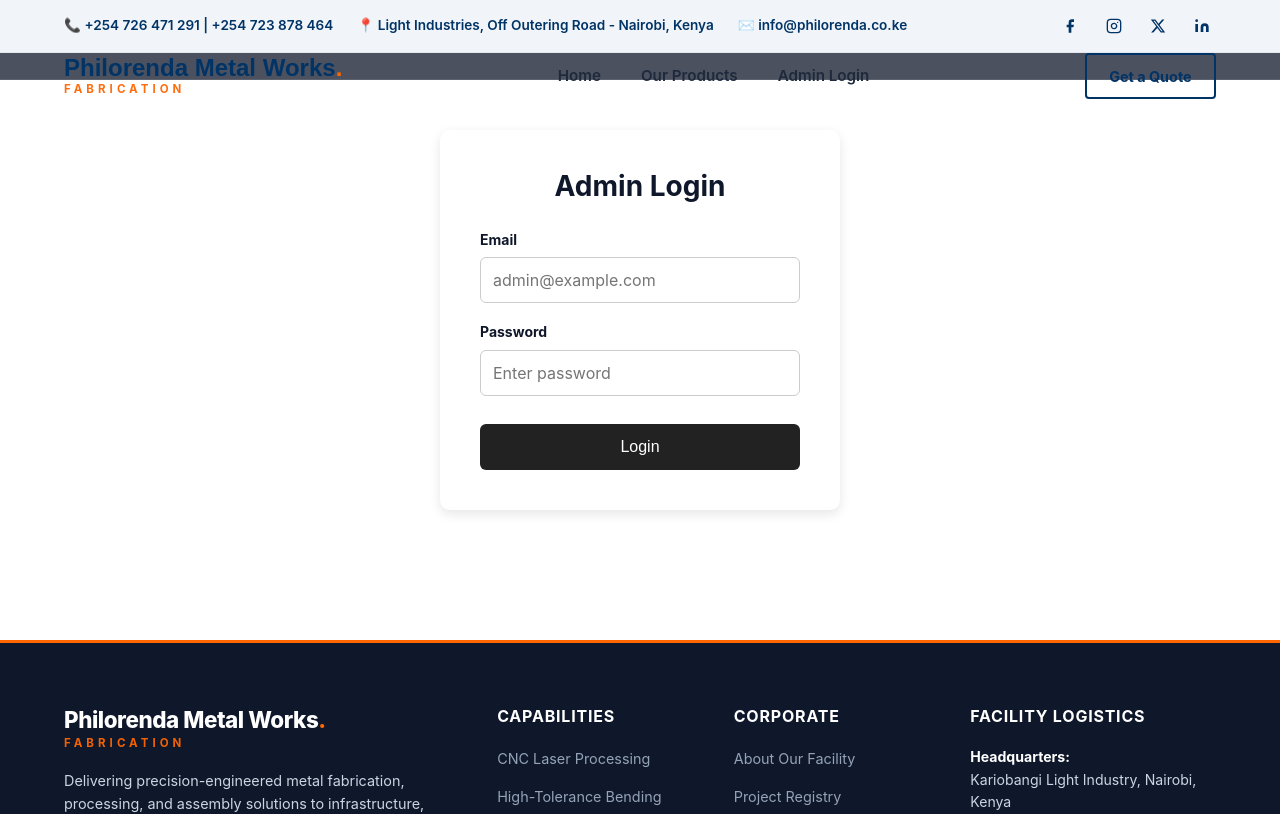
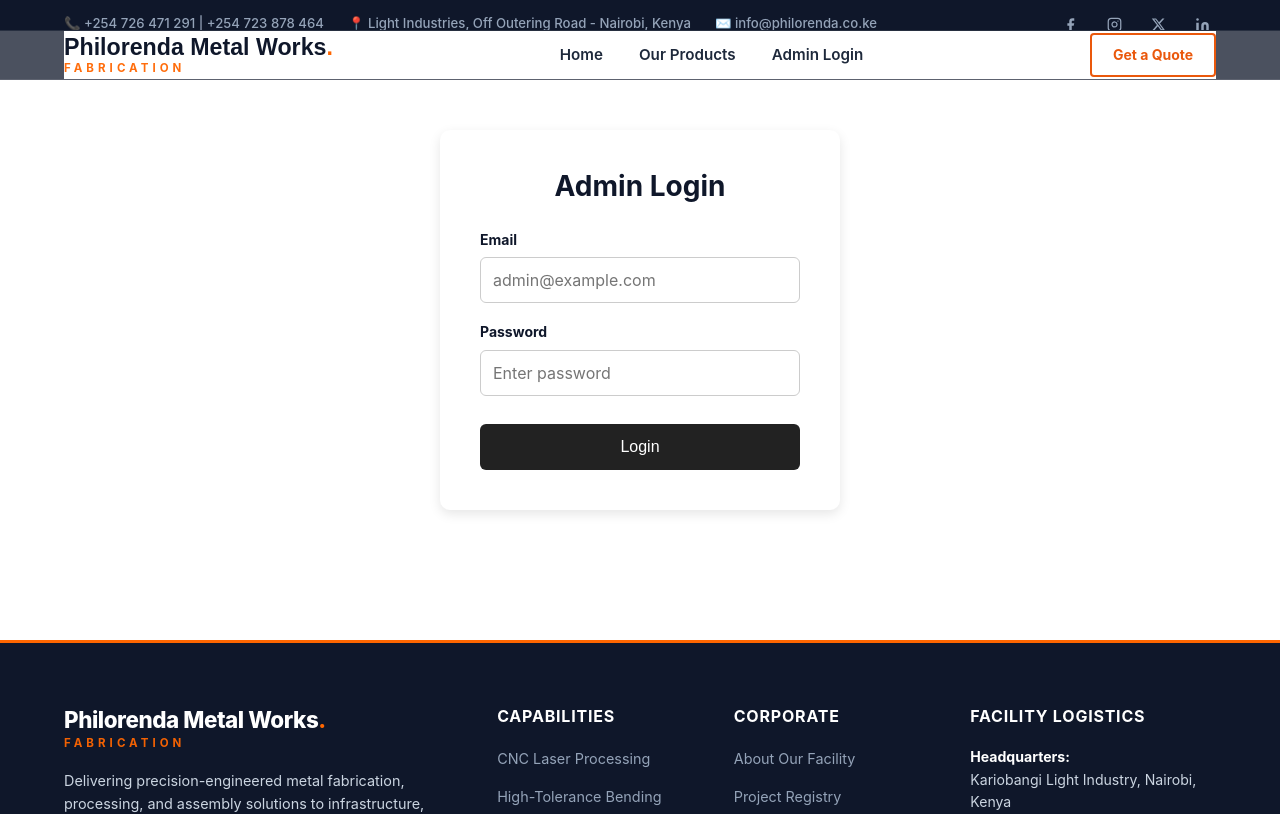
Before and after one commit to benniematiko/philoprefabfrontend, a React app: page /login in a window 1280 px wide. Shown: the top 814 px of the page. Built offline with nearby package versions, Linux system fonts and the light colour scheme; the HTML template or start-up script is replaced by a standard one.

Commit message:
Use Render API URL for items

```diff
--- a/src/components/navbar/Navbar.css
+++ b/src/components/navbar/Navbar.css
@@ -7,16 +7,15 @@
   left: 0;
   width: 100%;
   z-index: 1000;
-  background: rgba(255, 255, 255, 0.95);
-  backdrop-filter: blur(8px);
-  transition: all 0.3s ease;
+  background-color: #ffffff;
+  border-bottom: 1px solid #e2e8f0;
+  transition: box-shadow 0.3s ease, background-color 0.3s ease;
   display: flex;
   flex-direction: column;
   margin: 0;
   padding: 0;
 }
 
-/* Reset margins and paddings across header elements */
 .navbar *,
 .navbar *::before,
 .navbar *::after {
@@ -30,22 +29,25 @@
    ========================================== */
 .top-bar {
   width: 100%;
-  background-color: #f1f5f9;
-  border-bottom: 1px solid #e2e8f0;
-  transition: all 0.3s ease;
+  background-color: #0f172a;
+  border-bottom: 1px solid rgba(255, 255, 255, 0.1);
+  max-height: 50px;
+  opacity: 1;
+  overflow: hidden;
+  transition: max-height 0.3s cubic-bezier(0.4, 0, 0.2, 1), opacity 0.25s ease;
 }
 
 .top-bar-content {
   width: 90%;
   max-width: 1400px;
   margin: 0 auto;
-  padding: 12px 0;
+  padding: 10px 0;
   display: flex;
   justify-content: space-between;
   align-items: center;
-  font-size: 0.85rem;
-  font-weight: 600;
-  color: #003366;
+  font-size: 0.825rem;
+  font-weight: 500;
+  color: #94a3b8;
 }
 
 .top-bar-left,
@@ -55,7 +57,6 @@
   gap: 1.5rem;
 }
 
-/* Social Icons */
 .social-links {
   display: flex;
   align-items: center;
@@ -63,25 +64,24 @@
 }
 
 .social-links a {
-  color: #003366;
+  color: #94a3b8;
   display: inline-flex;
   align-items: center;
   justify-content: center;
   width: 28px;
   height: 28px;
   text-decoration: none !important;
-  border: none !important;
   transition: color 0.2s ease, transform 0.2s ease;
 }
 
 .social-links a:hover {
-  color: #ff7b25;
+  color: #ea580c;
   transform: translateY(-2px);
 }
 
 .social-links svg {
-  width: 16px;
-  height: 16px;
+  width: 15px;
+  height: 15px;
   flex-shrink: 0;
 }
 
@@ -92,53 +92,47 @@
   width: 90%;
   max-width: 1400px;
   margin: 0 auto;
-  height: 80px;
+  height: 76px;
   display: flex;
   justify-content: space-between;
   align-items: center;
-  background-color: transparent;
+  background-color: #ffffff;
   position: relative;
+  transition: height 0.3s ease;
 }
 
-/* BRAND / LOGO */
-.navbar-logo a,
-.navbar-logo a:hover,
-.navbar-logo a:focus {
+.navbar-logo a {
   text-decoration: none !important;
-  border: none !important;
-  outline: none !important;
-  box-shadow: none !important;
   display: flex;
   flex-direction: column;
   align-items: flex-start;
 }
 
 .logo-main-line {
-  font-family: 'Space Grotesk', sans-serif;
-  font-size: 1.5rem;
+  font-family: 'Plus Jakarta Sans', sans-serif;
+  font-size: 1.45rem;
   font-weight: 800;
-  color: #003366;
+  color: #0f172a;
   line-height: 1;
 }
 
 .accent-dot {
-  color: #ff7b25;
+  color: #ea580c;
 }
 
 .logo-subtext {
   font-size: 0.65rem;
   font-weight: 700;
   letter-spacing: 3px;
-  color: #0056b3;
+  color: #64748b;
   margin-top: 4px;
   line-height: 1;
   display: block;
 }
 
-/* DESKTOP NAV LINKS */
 .navbar-links {
   display: flex;
-  gap: 2.5rem;
+  gap: 2.25rem;
   align-items: center;
 }
 
@@ -153,7 +147,7 @@
 }
 
 .nav-item:hover {
-  color: #0056b3;
+  color: #ea580c;
 }
 
 .nav-item::after {
@@ -163,7 +157,7 @@
   left: 0;
   width: 0;
   height: 2px;
-  background-color: #ff7b25;
+  background-color: #ea580c;
   transition: width 0.3s ease;
 }
 
@@ -171,7 +165,6 @@
   width: 100%;
 }
 
-/* DESKTOP CTA BUTTON */
 .navbar-actions {
   display: flex;
   align-items: center;
@@ -179,17 +172,17 @@
 
 .nav-cta-btn {
   text-decoration: none !important;
-  color: #003366;
-  border: 2px solid #003366;
-  padding: 0.6rem 1.4rem;
+  color: #ea580c;
+  border: 2px solid #ea580c;
+  padding: 0.55rem 1.3rem;
   font-weight: 700;
-  font-size: 0.9rem;
+  font-size: 0.875rem;
   border-radius: 4px;
-  transition: all 0.3s ease;
+  transition: all 0.25s ease;
 }
 
 .nav-cta-btn:hover {
-  background-color: #003366;
+  background-color: #ea580c;
   color: #ffffff;
 }
 
@@ -220,7 +213,7 @@
   display: block;
   width: 26px;
   height: 2.5px;
-  background-color: #003366;
+  background-color: #0f172a;
   border-radius: 2px;
   transition: transform 0.3s cubic-bezier(0.4, 0, 0.2, 1), opacity 0.2s ease;
   transform-origin: center;
@@ -230,11 +223,16 @@
    5. SCROLL STATE
    ========================================== */
 .navbar-scrolled .top-bar {
-  display: none;
+  max-height: 0;
+  opacity: 0;
 }
 
 .navbar-scrolled {
   box-shadow: 0 4px 20px rgba(0, 0, 0, 0.08);
+}
+
+.navbar-scrolled .navbar-container {
+  height: 68px;
 }
 
 /* BACKDROP OVERLAY */
@@ -244,7 +242,8 @@
   left: 0;
   width: 100vw;
   height: 100vh;
-  background: rgba(0, 0, 0, 0.4);
+  background: rgba(15, 23, 42, 0.5);
+  backdrop-filter: blur(4px);
   z-index: 9999;
 }
 
@@ -258,7 +257,7 @@
 
   .top-bar-content {
     justify-content: center;
-    padding: 10px 0;
+    padding: 8px 0;
   }
 
   .navbar-actions {
@@ -269,19 +268,19 @@
     display: flex;
   }
 
-  /* Slide-In Drawer */
   .navbar-links {
     position: fixed;
     top: 0;
     right: 0;
     width: 80%;
+    max-width: 320px;
     height: 100vh;
     background: #ffffff;
     flex-direction: column;
     justify-content: center;
     align-items: center;
-    gap: 2.5rem;
-    box-shadow: -8px 0 30px rgba(0, 0, 0, 0.25);
+    gap: 2rem;
+    box-shadow: -8px 0 30px rgba(0, 0, 0, 0.15);
     z-index: 10000;
     transform: translateX(100%);
     transition: transform 0.35s cubic-bezier(0.4, 0, 0.2, 1);
@@ -293,25 +292,24 @@
   }
 
   .nav-item {
-    font-size: 1.25rem;
-    color: #003366;
+    font-size: 1.15rem;
+    color: #0f172a;
   }
 
   .nav-cta-mobile {
     display: block;
     width: 100%;
-    max-width: 240px;
+    max-width: 220px;
     text-align: center;
-    background: #ff7b25;
+    background: #ea580c;
     color: #ffffff;
-    padding: 1rem;
+    padding: 0.85rem;
     text-decoration: none !important;
     font-weight: 700;
     border-radius: 4px;
     margin-top: 1rem;
   }
 
-  /* Hamburger → X animation */
   .hamburger.toggle .line1 {
     transform: translateY(8.5px) rotate(45deg);
   }
--- a/src/components/navbar/Navbar.jsx
+++ b/src/components/navbar/Navbar.jsx
@@ -1,33 +1,49 @@
-import React, { useState, useEffect } from 'react';
+import React, { useState, useEffect, useRef, useLayoutEffect } from 'react';
 import { Link } from 'react-router-dom';
 import './Navbar.css';
 
 const Navbar = () => {
   const [isMobileMenuOpen, setIsMobileMenuOpen] = useState(false);
   const [isScrolled, setIsScrolled] = useState(false);
+  const navRef = useRef(null);
+
+  // Dynamically calculate actual rendered navbar height and set CSS variable
+  const updateNavbarHeight = () => {
+    if (navRef.current) {
+      const height = navRef.current.getBoundingClientRect().height;
+      document.documentElement.style.setProperty('--navbar-height', `${height}px`);
+    }
+  };
+
+  useLayoutEffect(() => {
+    updateNavbarHeight();
+    window.addEventListener('resize', updateNavbarHeight);
+    return () => window.removeEventListener('resize', updateNavbarHeight);
+  }, []);
 
   useEffect(() => {
     const handleScroll = () => {
-      if (window.scrollY > 50) {
-        setIsScrolled(true);
-      } else {
-        setIsScrolled(false);
-      }
+      const scrolled = window.scrollY > 40;
+      setIsScrolled(scrolled);
     };
-    window.addEventListener('scroll', handleScroll);
+
+    window.addEventListener('scroll', handleScroll, { passive: true });
     return () => window.removeEventListener('scroll', handleScroll);
   }, []);
 
-  const toggleMobileMenu = () => {
-    setIsMobileMenuOpen(!isMobileMenuOpen);
-  };
+  // Recalculate height whenever scroll state changes (e.g., top-bar hide/show)
+  useEffect(() => {
+    updateNavbarHeight();
+  }, [isScrolled]);
 
-  const closeMobileMenu = () => {
-    setIsMobileMenuOpen(false);
-  };
+  const toggleMobileMenu = () => setIsMobileMenuOpen((prev) => !prev);
+  const closeMobileMenu = () => setIsMobileMenuOpen(false);
 
   return (
-    <header className={`navbar ${isScrolled ? 'navbar-scrolled' : ''}`}>
+    <header
+      ref={navRef}
+      className={`navbar ${isScrolled ? 'navbar-scrolled' : ''}`}
+    >
       {/* ROW 1: TOP INFO BAR */}
       <div className="top-bar">
         <div className="top-bar-content">
@@ -95,7 +111,7 @@ const Navbar = () => {
         </div>
       </div>
 
-      {/* ROW 2: MAIN NAVIGATION */}
+      {/* ROW 2: MAIN NAVIGATION CONTAINER */}
       <div className="navbar-container">
         {/* Brand / Logo */}
         <div className="navbar-logo">
@@ -107,12 +123,12 @@ const Navbar = () => {
           </Link>
         </div>
 
-        {/* Dim Overlay when Drawer is open */}
+        {/* Backdrop Overlay */}
         {isMobileMenuOpen && (
           <div className="menu-backdrop" onClick={closeMobileMenu}></div>
         )}
 
-        {/* Sliding Navigation Drawer */}
+        {/* Navigation Drawer */}
         <div className={`navbar-links ${isMobileMenuOpen ? 'active' : ''}`}>
           <Link to="/" className="nav-item" onClick={closeMobileMenu}>
             Home
@@ -135,7 +151,7 @@ const Navbar = () => {
           </Link>
         </div>
 
-        {/* Hamburger / Cross Button */}
+        {/* Hamburger Toggle Button */}
         <button
           className={`hamburger ${isMobileMenuOpen ? 'toggle' : ''}`}
           onClick={toggleMobileMenu}
```
